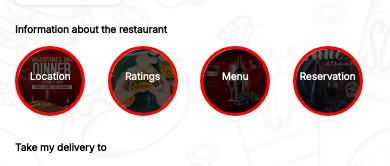
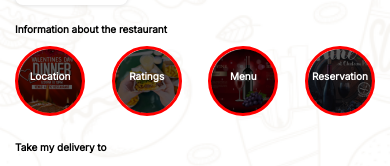
Before and after one commit to Razeb12/deliver-fix-client-demo, a React (Create React App) app: page /dashboard in a window 390 px wide. Shown: the part 351-517 px from the top of the page. Built offline with nearby package versions, Linux system fonts and the light colour scheme.

Commit message:
dashboard mobile responsiveness

```diff
--- a/src/components/card/card-menu/style.scss
+++ b/src/components/card/card-menu/style.scss
@@ -11,7 +11,7 @@ a {
     background: #ffffff;
     box-shadow: 0px 0.25px 4px rgba(0, 0, 0, 0.15);
     border-radius: 8px;
-    width: 107px;
+    width: auto;
     height: 88px;
 
     p {
--- a/src/components/ui/top-navigation/style.scss
+++ b/src/components/ui/top-navigation/style.scss
@@ -3,6 +3,10 @@
   display: flex;
   align-items: center;
   justify-content: space-between;
+
+  @media screen and (device-width: 360px) and (device-height: 740px) {
+    justify-content: space-between;
+  }
   .hamburger_menu {
     .drawer_menu {
       width: 36px;
@@ -38,6 +42,10 @@
       font-size: 10px;
       line-height: 12px;
       color: #000000;
+
+      @media screen and (device-width: 360px) and (device-height: 740px) {
+        width: 200px;
+      }
 
       &::placeholder {
         font-weight: 400;
--- a/src/pages/main-page/style.scss
+++ b/src/pages/main-page/style.scss
@@ -21,9 +21,8 @@
     }
 
     .mainpage_circles {
-      display: grid;
-      grid-template-columns: repeat(4, 1fr);
-      gap: 10px;
+      display: flex;
+      justify-content: space-between;
       padding-top: 6px;
     }
   }
```
